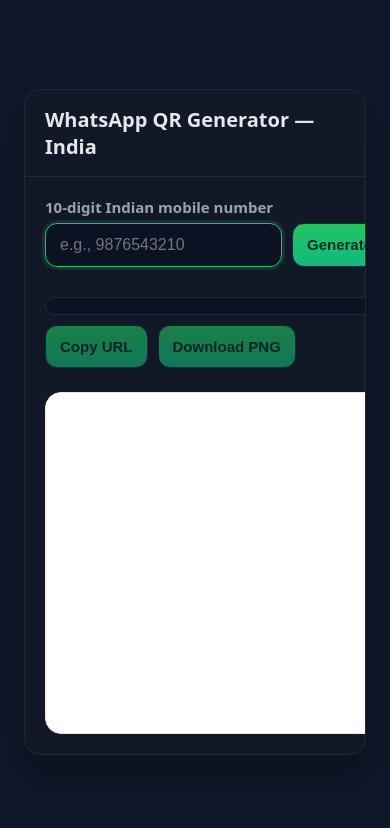
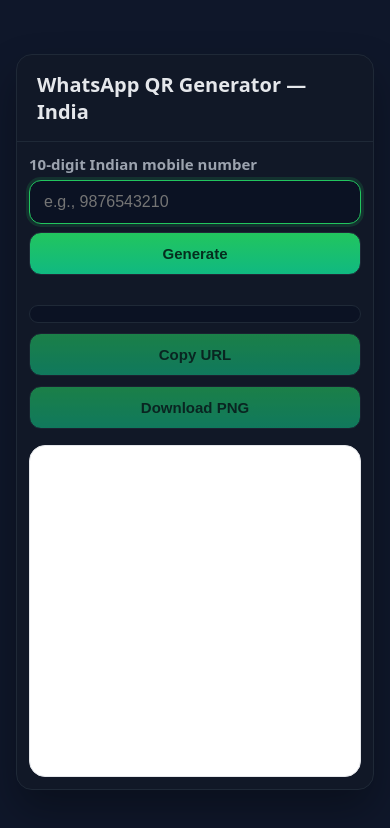
Before and after one commit to blahster/whatsapp-qr-code, a plain HTML site: page index.html in a window 390 px wide. Drawn offline with Linux system fonts and the light colour scheme.

Commit message:
Mobile friendly (courtesty Dia)

```diff
--- a/index.html
+++ b/index.html
@@ -29,50 +29,57 @@
         display: flex;
         align-items: center;
         justify-content: center;
-        padding: 24px;
+        padding: 16px;
       }
+
       .card {
         width: 100%;
         max-width: 860px;
         border: 1px solid var(--border);
         border-radius: 16px;
-        overflow: hidden;
+        overflow: hidden; /* prevent inner overflow */
         background: #111827;
         box-shadow: 0 20px 40px rgba(0, 0, 0, 0.3);
       }
+
       .header {
         padding: 16px 20px;
         border-bottom: 1px solid var(--border);
       }
+
       .title {
         font-size: 20px;
         font-weight: 700;
       }
+
       .content {
         display: grid;
         grid-template-columns: 1.1fr 1fr;
         gap: 24px;
-        padding: 20px;
+        padding: 16px;
       }
       @media (max-width: 900px) {
         .content {
           grid-template-columns: 1fr;
+          gap: 16px;
+          padding: 12px;
         }
       }
+
       .label {
-        font-size: 15px; /* slightly larger */
+        font-size: 15px;
         color: var(--muted);
         margin-bottom: 6px;
-        font-weight: 600; /* make it stand out a bit more */
+        font-weight: 600;
       }
 
       .hint {
-        font-size: 15px; /* larger for readability */
+        font-size: 15px;
         color: var(--muted);
         text-align: left;
         margin-top: 10px;
-        opacity: 0; /* hidden by default for fade-in */
-        transform: translateY(-4px); /* subtle upward motion on appear */
+        opacity: 0;
+        transform: translateY(-4px);
         transition: opacity 0.4s ease, transform 0.4s ease;
       }
 
@@ -80,7 +87,6 @@
         text-align: center;
       }
 
-      /* Add a visible state class that triggers fade-in */
       .hint.visible {
         opacity: 1;
         transform: translateY(0);
@@ -89,7 +95,15 @@
       .row {
         display: flex;
         gap: 10px;
+        align-items: stretch;
       }
+      @media (max-width: 520px) {
+        .row {
+          flex-direction: column;
+          gap: 8px;
+        }
+      }
+
       input[type="text"] {
         flex: 1;
         font-size: 16px;
@@ -99,11 +113,13 @@
         background: #0b1223;
         color: var(--text);
         outline: none;
+        min-width: 0; /* allow flex to shrink */
       }
       input[type="text"]:focus {
         border-color: var(--accent);
         box-shadow: 0 0 0 3px rgba(34, 197, 94, 0.15);
       }
+
       button {
         font-size: 15px;
         padding: 12px 14px;
@@ -113,17 +129,26 @@
         color: #052e1e;
         font-weight: 700;
         cursor: pointer;
+        white-space: nowrap; /* prevent weird line breaks */
       }
+      @media (max-width: 520px) {
+        button {
+          width: 100%; /* full-width on narrow screens */
+        }
+      }
+
       button:disabled {
         opacity: 0.6;
         cursor: not-allowed;
       }
+
       .error {
         font-size: 12px;
         color: #fca5a5;
         min-height: 16px;
         margin-top: 6px;
       }
+
       .url {
         font-size: 14px;
         color: var(--muted);
@@ -134,11 +159,13 @@
         border-radius: 12px;
         margin-top: 8px;
       }
+
       .url a {
         color: var(--accent);
         text-decoration: none;
         font-weight: 600;
       }
+
       .url a:hover {
         text-decoration: underline;
       }
@@ -149,6 +176,15 @@
         margin-top: 10px;
         flex-wrap: wrap;
       }
+      @media (max-width: 520px) {
+        .actions {
+          flex-direction: column;
+        }
+        .actions button {
+          width: 100%;
+        }
+      }
+
       .qr-card {
         display: flex;
         align-items: center;
@@ -156,18 +192,21 @@
         background: #ffffff;
         border-radius: 16px;
         border: 1px solid #e5e7eb;
-        padding: 28px;
+        padding: 16px;
         width: 100%;
+        max-width: 100%;
+        overflow: hidden; /* keep inner content contained */
       }
+
+      /* Responsive canvas: render at high resolution but scale to fit container */
       canvas {
-        width: 480px;
-        height: 480px;
-        max-width: 100%;
-        max-height: 100%;
+        display: block;
+        width: 100%;
+        height: auto;
+        max-width: 480px; /* cap width on large screens */
         image-rendering: pixelated;
         background: #ffffff;
         border-radius: 8px;
-        display: block;
       }
     </style>
   </head>
@@ -178,7 +217,6 @@
       </div>
       <div class="content">
         <div>
-          <!-- left column -->
           <div class="label">10-digit Indian mobile number</div>
           <div class="row">
             <input
@@ -202,7 +240,6 @@
           </div>
         </div>
 
-        <!-- right column -->
         <div>
           <div
             id="qrHint"
@@ -219,17 +256,6 @@
               height="480"
               aria-label="QR code"
             ></canvas>
-            <style>
-              #qrCanvas {
-                width: 100%;
-                max-width: 480px;
-                height: auto;
-                image-rendering: pixelated;
-                display: block;
-                background: #fff;
-                border-radius: 8px;
-              }
-            </style>
           </div>
         </div>
       </div>
@@ -254,7 +280,7 @@
       const buildUrl = (n) => `https://wa.me/91${n}`;
 
       function drawToCanvasFromQRCode(qr, canvas, size) {
-        // Intrinsic square pixels
+        // Render at intrinsic square pixels
         canvas.width = size;
         canvas.height = size;
 
@@ -264,7 +290,7 @@
         const count = qr._oQRCode
           ? qr._oQRCode.getModuleCount()
           : qr.getModuleCount();
-        const cell = Math.floor(size / count); // same cell for X and Y
+        const cell = Math.floor(size / count);
         const margin = Math.floor((size - cell * count) / 2);
 
         ctx.fillStyle = "#ffffff";
@@ -300,10 +326,8 @@
         const url = buildUrl(raw);
         lastUrl = url;
 
-        // ✅ Show clickable link
         urlEl.innerHTML = `<a href="${url}" target="_blank" rel="noopener noreferrer">${url}</a>`;
 
-        // ✅ Show helper texts
         urlHintEl.classList.add("visible");
         qrHintEl.classList.add("visible");
         urlHintEl.style.display = "block";
```
